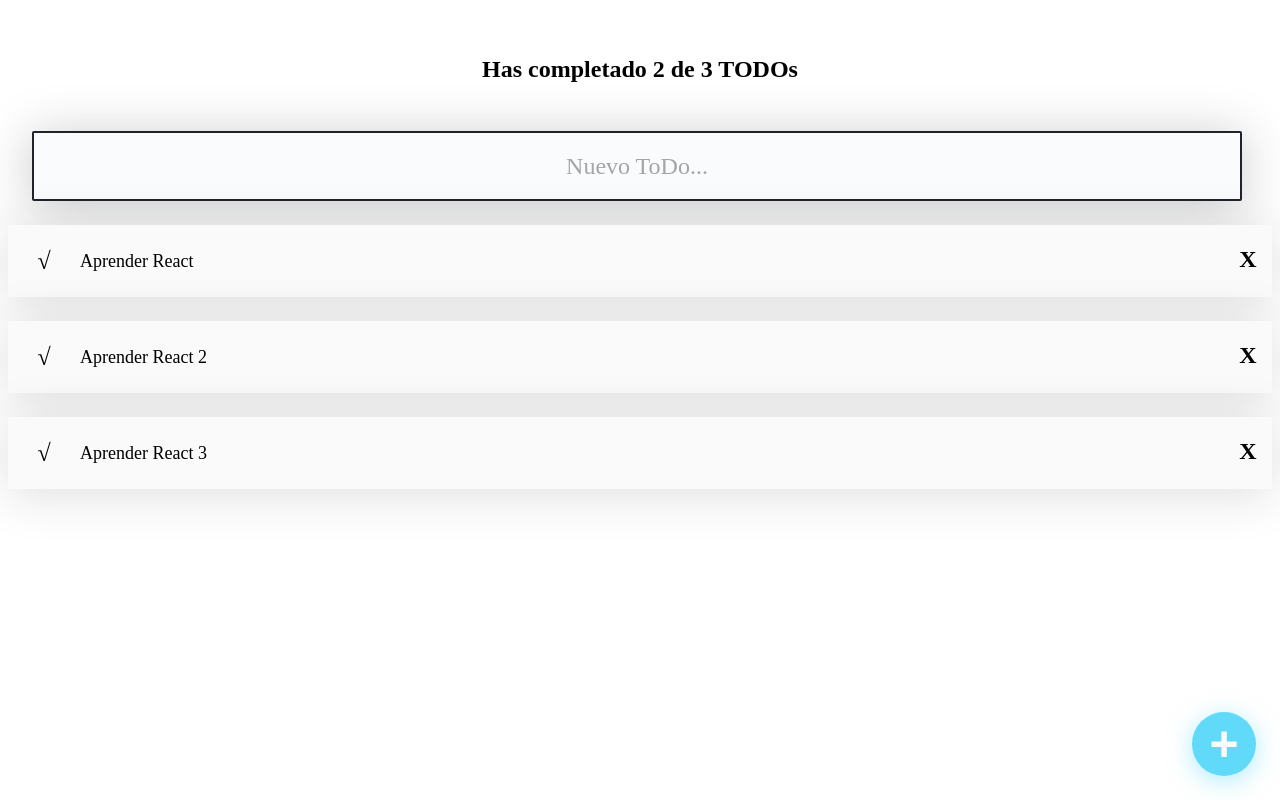
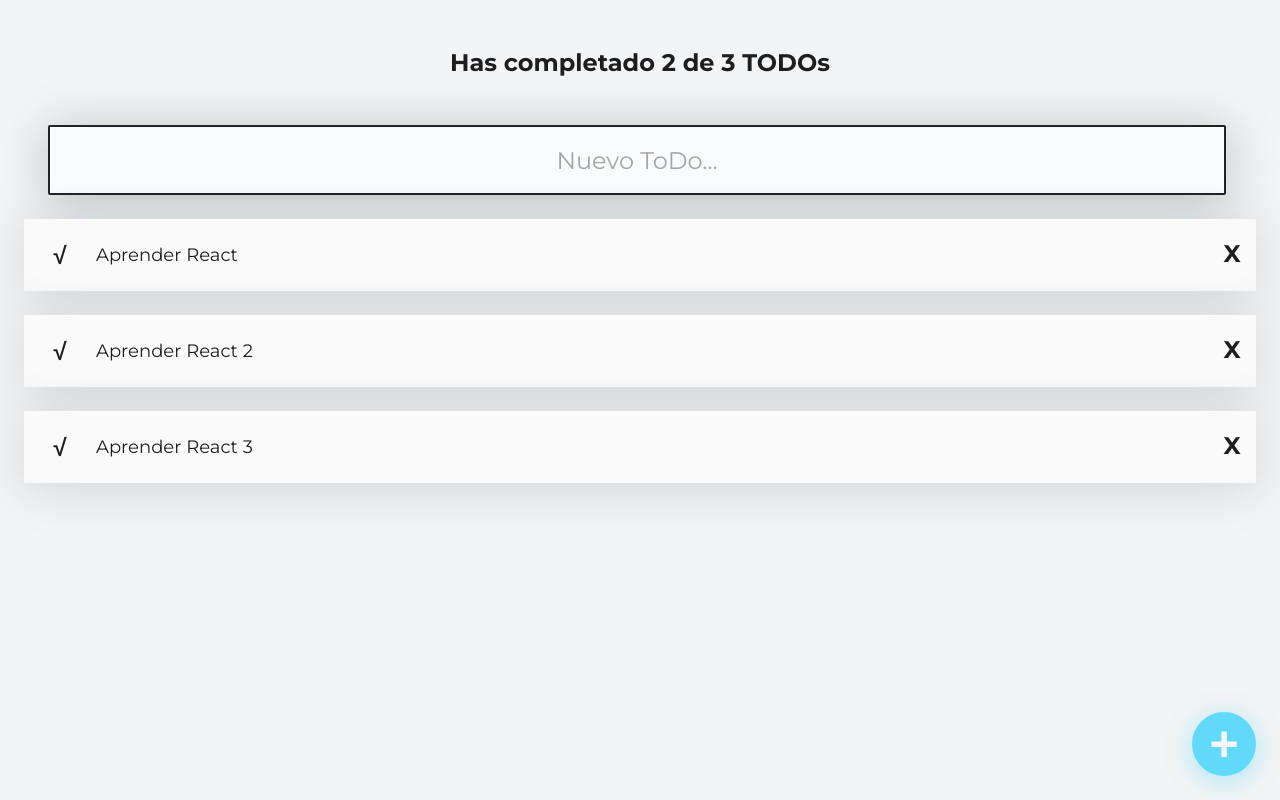
Before and after one commit to M8-Lovelace/ToDo-React, a React (Vite) app: page / in a window 1280 px wide. Built offline with nearby package versions, Linux system fonts and the light colour scheme.

Commit message:
style(project): add css styles to the index

```diff
--- a/index.html
+++ b/index.html
@@ -5,6 +5,7 @@
     <link rel="icon" type="image/svg+xml" href="/vite.svg" />
     <meta name="viewport" content="width=device-width, initial-scale=1.0" />
     <title>Vite + React + TS</title>
+    <link href="https://fonts.googleapis.com/css2?family=Montserrat:wght@400;700&display=swap" rel="stylesheet" />
   </head>
   <body>
     <div id="root"></div>
--- a/src/index.css
+++ b/src/index.css
@@ -0,0 +1,13 @@
+body {
+  margin: 0;
+  padding: 0;
+  background: #F2F4F5;
+  color: #1E1E1F;
+  font-family: 'Montserrat', Arial, Helvetica, sans-serif;
+}
+
+#root {
+  margin: 0 24px;
+  position: relative;
+  min-height: 100vh;
+}
```
